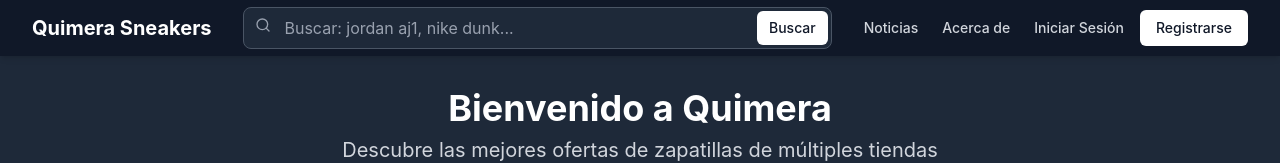
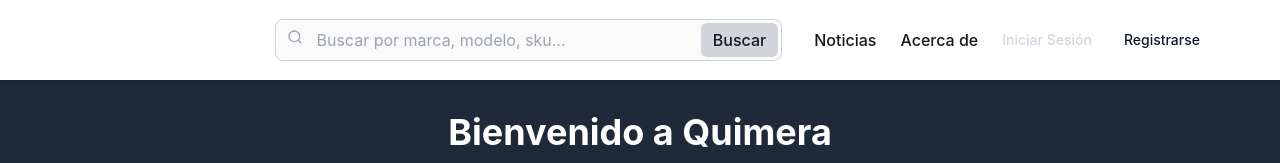
Before and after one commit to wendarnation/quimerafrontend, a Next.js app: page / in a window 1280 px wide. Shown: the top 163 px of the page. Built offline with nearby package versions, Linux system fonts and the light colour scheme; no server answers.

Commit message:
Avances estilos navbar

```diff
--- a/src/app/globals.css
+++ b/src/app/globals.css
@@ -7,7 +7,10 @@
 
 @theme {
   --color-lightblack: #191717;
+  --color-lightwhite: #ffffff;
   --color-darkwhite: #fafafa;
+  --color-lightaccentwhite: #d1d5db;
+  --color-darkaccentwhite: #9ca3af;
   --color-orangeneon: #f65c01;
   --color-redneon: #e22b23;
   --color-blueneon: #0d1adf;
--- a/src/components/Navbar.tsx
+++ b/src/components/Navbar.tsx
@@ -15,7 +15,8 @@
 export default function Navbar({ user, onSearch }: NavbarProps) {
   const [searchQuery, setSearchQuery] = useState("");
   const [showUserMenu, setShowUserMenu] = useState(false);
-  const { hasAdminPermission, isLoading: permissionsLoading } = usePermissions();
+  const { hasAdminPermission, isLoading: permissionsLoading } =
+    usePermissions();
 
   const handleSearchSubmit = (e: React.FormEvent) => {
     e.preventDefault();
@@ -25,31 +26,34 @@
   };
 
   return (
-    <nav className="bg-gray-900 text-white shadow-md sticky top-0 z-50">
-      <div className="max-w-7xl mx-auto px-4 sm:px-6 lg:px-8">
-        <div className="flex justify-between items-center h-14">
+    <nav className="bg-lightwhite text-white shadow-md sticky top-0 z-50">
+      <div className="max-w-none w-[95%] h-20 mx-auto px-4 sm:px-6 lg:px-8">
+        <div className="flex justify-between items-center h-full">
           {/* Logo/Nombre (Izquierda) */}
           <div className="flex-shrink-0">
-            <a href="/" className="text-xl font-bold text-white hover:text-gray-300 transition-colors">
+            <a
+              href="/"
+              className="text-xl font-bold text-white hover:text-gray-300 transition-colors"
+            >
               Quimera Sneakers
             </a>
           </div>
 
           {/* Barra de búsqueda (Centro) */}
-          <div className="flex-1 max-w-2xl mx-8">
+          <div className="flex-1 max-w-4xl mx-8">
             <form onSubmit={handleSearchSubmit} className="relative">
               <div className="relative flex">
                 <input
                   type="text"
-                  placeholder="Buscar: jordan aj1, nike dunk..."
+                  placeholder="Buscar por marca, modelo, sku..."
                   value={searchQuery}
                   onChange={(e) => setSearchQuery(e.target.value)}
-                  className="w-full pl-10 pr-20 py-2 bg-gray-800 text-white placeholder-gray-400 border border-gray-600 rounded-lg focus:outline-none focus:ring-2 focus:ring-white focus:border-transparent"
+                  className="w-full pl-10 pr-20 py-2 bg-darkwhite text-gray placeholder-darkaccentwhite border border-lightaccentwhite hover:border-darkaccentwhite rounded-lg focus:outline-none focus:ring-2 focus:ring-darkaccentwhite focus:border-transparent"
                 />
                 <Search className="absolute left-3 top-2.5 h-4 w-4 text-gray-400" />
                 <button
                   type="submit"
-                  className="absolute right-1 top-1 bottom-1 px-3 bg-white text-gray-900 rounded-md hover:bg-gray-100 transition-colors text-sm font-medium"
+                  className="absolute right-1 top-1 bottom-1 px-3 bg-lightaccentwhite text-lightblack cursor-pointer rounded-md hover:bg-darkwhite transition-colors text-md font-medium"
                 >
                   Buscar
                 </button>
@@ -59,10 +63,16 @@
 
           {/* Enlaces adicionales y Usuario (Derecha) */}
           <div className="flex items-center space-x-6">
-            <a href="#" className="text-gray-300 hover:text-white text-sm font-medium transition-colors">
+            <a
+              href="#"
+              className="text-lightblack hover:text-white text-md font-medium transition-colors"
+            >
               Noticias
             </a>
-            <a href="#" className="text-gray-300 hover:text-white text-sm font-medium transition-colors">
+            <a
+              href="#"
+              className="text-lightblack hover:text-accentwhite text-md font-medium transition-colors"
+            >
               Acerca de
             </a>
 
@@ -70,9 +80,8 @@
             {user && (
               <a
                 href="/favorites"
-                className="flex items-center space-x-1 text-gray-300 hover:text-white text-sm font-medium transition-colors"
+                className="flex items-center space-x-1 text-lightblack hover:text-white text-md font-medium transition-colors"
               >
-                <Heart className="h-4 w-4" />
                 <span>Favoritos</span>
               </a>
             )}
@@ -81,9 +90,8 @@
             {user && !permissionsLoading && hasAdminPermission() && (
               <a
                 href="/admin/users"
-                className="flex items-center space-x-1 text-gray-300 hover:text-white text-sm font-medium transition-colors"
+                className="flex items-center space-x-1 text-lightblack hover:text-white text-md font-medium transition-colors"
               >
-                <Users className="h-4 w-4" />
                 <span>Usuarios</span>
               </a>
             )}
@@ -93,10 +101,10 @@
               <div className="relative">
                 <button
                   onClick={() => setShowUserMenu(!showUserMenu)}
-                  className="flex items-center space-x-3 text-gray-300 hover:text-white transition-colors"
+                  className="ml-20 flex items-center space-x-1 text-gray-300 hover:text-white transition-colors"
                 >
                   {/* Avatar del usuario */}
-                  <div className="h-8 w-8 rounded-full overflow-hidden border-2 border-gray-600">
+                  <div className="h-10 w-10 rounded-full overflow-hidden border-2 border-accentwhite">
                     {user.picture ? (
                       <Image
                         src={user.picture}
@@ -112,9 +120,8 @@
                     )}
                   </div>
 
-                  {/* Nombre del usuario (visible en pantallas medianas y grandes) */}
-                  <span className="text-sm hidden md:inline">{user.name}</span>
-                  <ChevronDown className="h-4 w-4" />
+                  {/* <span className="text-sm hidden md:inline">{user.name}</span> */}
+                  <ChevronDown className="h-4 w-4 text-lightblack font-semibold" />
                 </button>
 
                 {/* Dropdown del usuario */}
```
